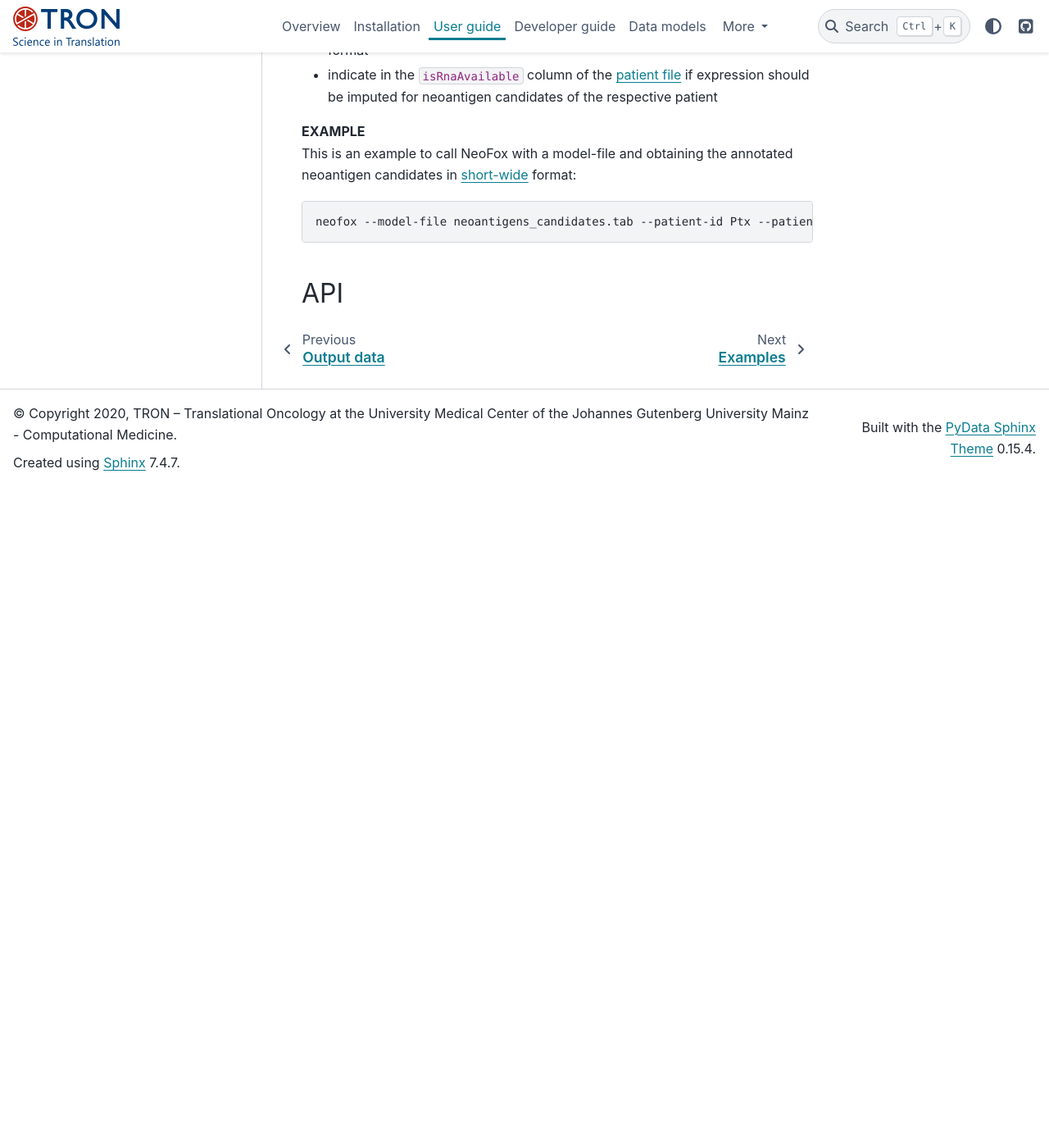
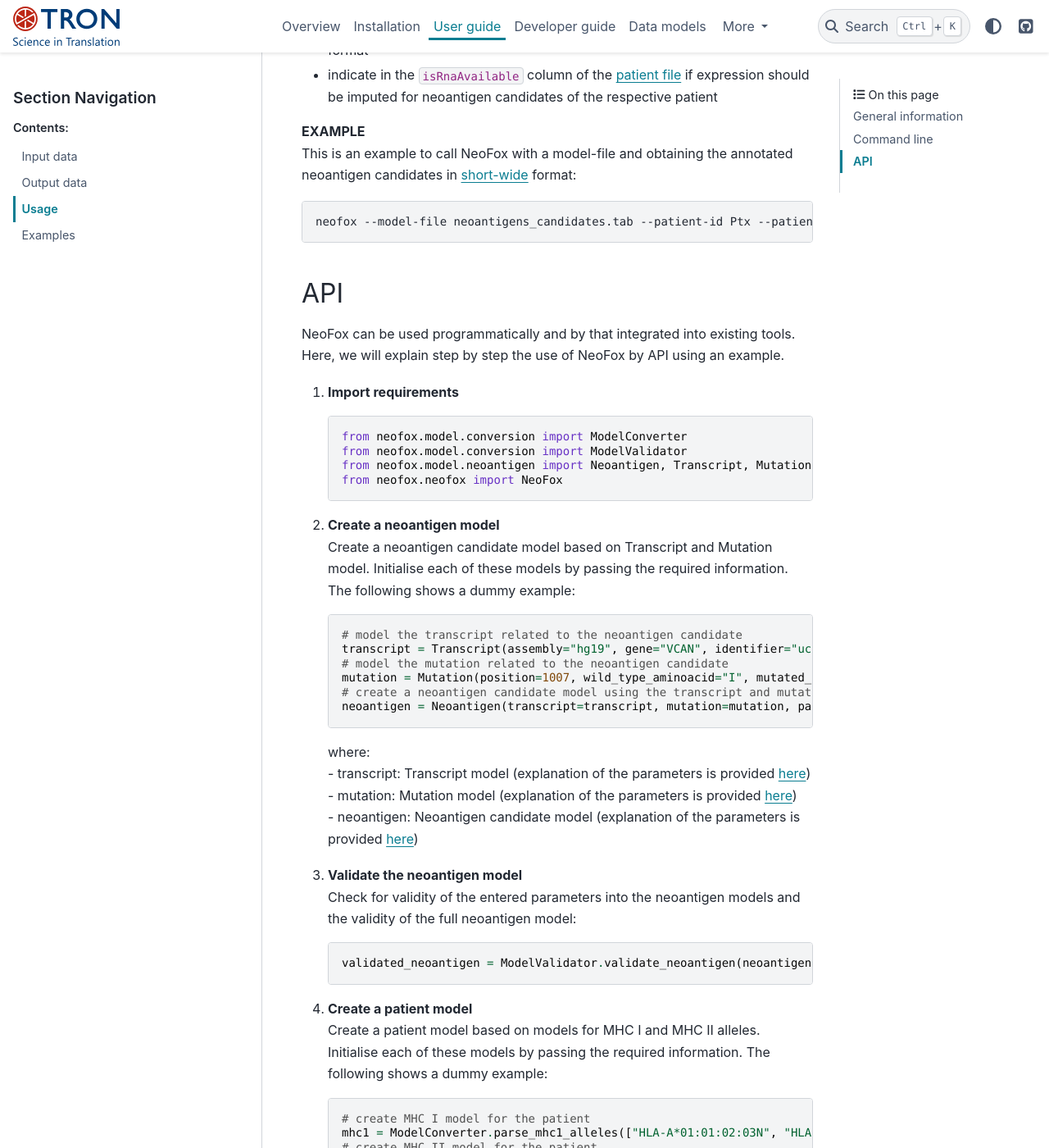
Before and after one commit to TRON-Bioinformatics/neofox, a Sphinx documentation site: the page built from docs/source/03_03_usage.md, in a window 1280 px wide and 1400 px high, scrolled down 1379 px. Shown: the whole window at 82% size. Built offline with Sphinx 7.4.7 and the PyData theme 0.15.4, drawn with Linux system fonts in a browser that asks for light colours; before the commit the page ends 1973 px from its top, so only the background shows below that; some of the changed text lies outside the part shown.

Commit message:
write doc

`````diff
--- a/docs/source/03_03_usage.md
+++ b/docs/source/03_03_usage.md
@@ -39,3 +39,82 @@ neofox --model-file neoantigens_candidates.tab --patient-id Ptx --patient-data p
 ````
 
 ## API
+NeoFox can be used programmatically and by that integrated into existing tools. Here, we will explain step by step the use of NeoFox by API using an example.
+
+1. **Import requirements**
+    ````python
+    from neofox.model.conversion import ModelConverter
+    from neofox.model.conversion import ModelValidator
+    from neofox.model.neoantigen import Neoantigen, Transcript, Mutation, Patient
+    from neofox.neofox import NeoFox
+   ````
+2. **Create a neoantigen model**
+    Create a neoantigen candidate model based on Transcript and Mutation model. Initialise each of these models by passing the required information. The following shows a dummy example:
+    ````python
+    # model the transcript related to the neoantigen candidate
+    transcript = Transcript(assembly="hg19", gene="VCAN", identifier="uc003kii.3")
+    # model the mutation related to the neoantigen candidate
+    mutation = Mutation(position=1007, wild_type_aminoacid="I", mutated_aminoacid="T", left_flanking_region="DEVLGEPSQDILV", right_flanking_region="DQTRLEATISPET")
+    # create a neoantigen candidate model using the transcript and mutation model
+    neoantigen = Neoantigen(transcript=transcript, mutation=mutation, patient_identifier="Ptx", rna_expression=0.519506894, rna_variant_allele_frequency=0.857142857, dna_variant_allele_frequency=0.294573643)
+    ````
+   where:
+       - transcript: Transcript model (explanation of the parameters is provided [here](05_models.md#transcript))
+       - mutation: Mutation model (explanation of the parameters is provided [here](05_models.md#mutation))
+       - neoantigen: Neoantigen candidate model (explanation of the parameters is provided [here](05_models.md#neoantigen))
+
+3. **Validate the neoantigen model**
+    Check for validity of the entered parameters into the neoantigen models and the validity of the full neoantigen model:
+    ````python
+    validated_neoantigen = ModelValidator.validate_neoantigen(neoantigen=neoantigen)
+   ````
+
+4. **Create a patient model**
+    Create a patient model based on models for MHC I and MHC II alleles. Initialise each of these models by passing the required information. The following shows a dummy example:
+    ````python
+    # create MHC I model for the patient
+    mhc1 = ModelConverter.parse_mhc1_alleles(["HLA-A*01:01:02:03N", "HLA-A*01:02:02:03N", "HLA-B*01:01:02:03N", "HLA-B*01:01:02:04N", "HLA-C*01:01"])
+    # create MHC II model for the patient
+    mhc2 = ModelConverter.parse_mhc2_alleles(["HLA-DPA1*01:01", "HLA-DPA1*01:02", "HLA-DPB1*01:01", "HLA-DPB1*01:01", "HLA-DRB1*01:01", "HLA-DRB1*01:01"])
+    patient = Patient(identifier="P123", is_rna_available=True, mhc1=mhc1, mhc2=mhc2)
+   ````
+      where:
+       - mhc1: Model of MHC class I alleles (explanation is provided [here](05_models.md#mhc1)). Single alleles should be provided with *at least 4digits* but more digits are allowed.
+       - mhc2: Mutation model (explanation is provided [here](05_models.md#mhc2))  Single alleles should be provided with *at least 4digits* but more digits are allowed
+       - patient: Patient model (explanation of the parameters is provided [here](05_models.md#patient))
+
+5. **Validate the patient model**
+    Check for validity of the entered parameters into the patient models and the validity of the full patient model:
+    ````python
+    validated_patient = ModelValidator.validate_patient(patient)
+   ````
+
+6. **Run NeoFox**
+    Run NeoFox by passing the validated neoantigen object and the validated patient object to get the neoantigen features. The output is a list of type `NeoantigenAnnotations`:
+    ````python
+    annotations = NeoFox(neoantigens=[validated_neoantigen], patients=[validated_patient], num_cpus=2).get_annotations()
+   ````
+      where:
+       - `anotations`: list of type `NeoantigenAnnotations`, i.e. a list of neoantigen features and there values for a given neoantigen candidate (further explanation is provided [here](05_models.md#neoantigenannotations))
+       - `neoantigens`: a list of validated neoantigen objects
+       - `patients`: a list of validated patient objects
+       - `num_cpus`: number of CPUs to use (*optional*)
+
+7. **Transformation of output**
+    Depending on the use case, the user can transform the resulting neoantigen feature annotations into the formats described [here](03_02_output_data.md).
+    ````python
+   # short-wide
+   annotations_sw = ModelConverter.annotations2short_wide_table(neoantigen_annotations=annotations, neoantigens = [validated_neoantigen])
+   # tall-skinny
+   annotations_ts = ModelConverter.annotations2tall_skinny_table(neoantigen_annotations=annotations)
+   # JSON
+   annotations_json = ModelConverter.objects2json(model_objects=annotations)
+   ````
+
+   Neoantigen obejcts can be transformed into other formats, too. In case, of our example:
+   ````python
+    # convert neoantigens into data frame
+   neoantigens_df = ModelConverter.objects2dataframe(model_objects=[validated_neoantigen])
+   # convert neoantigens into JSON format
+   neoantiges_json = ModelConverter.objects2json(model_objects=[validated_neoantigen]
+   ````
`````
